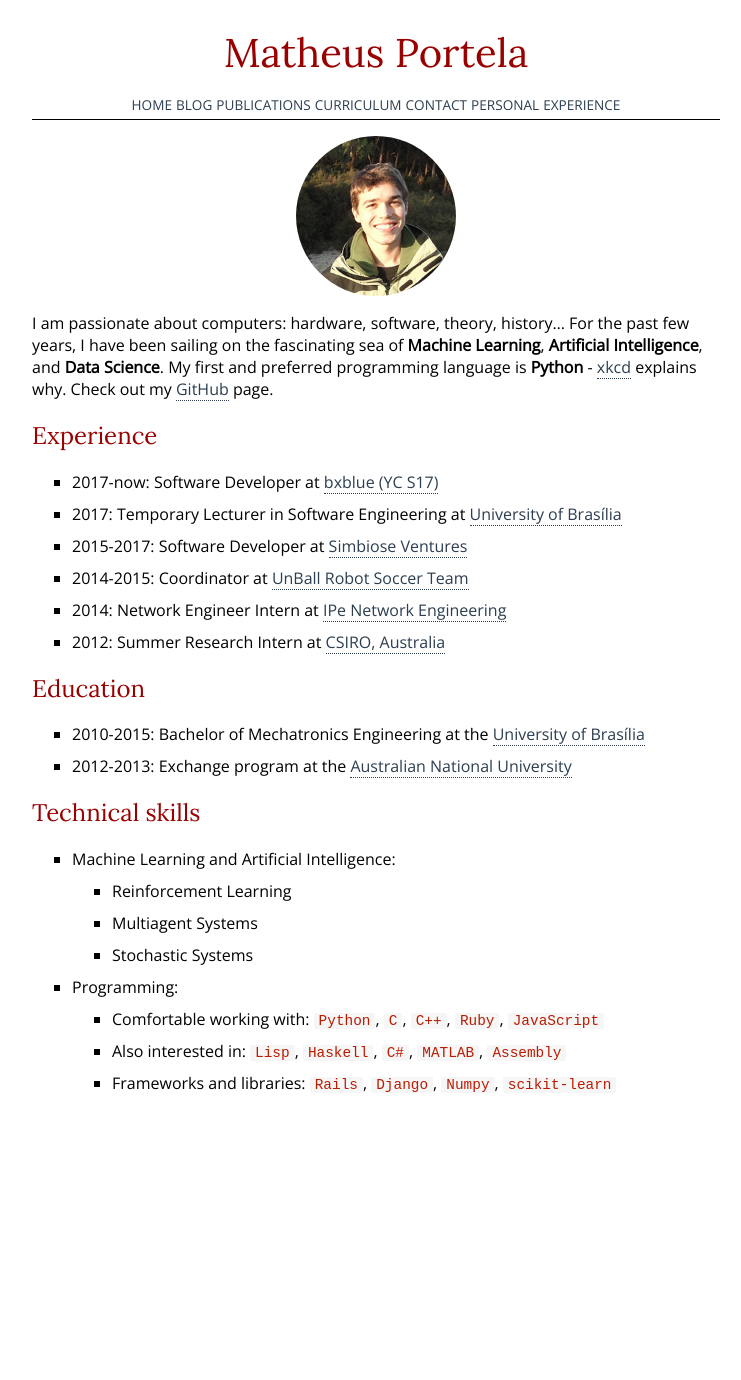
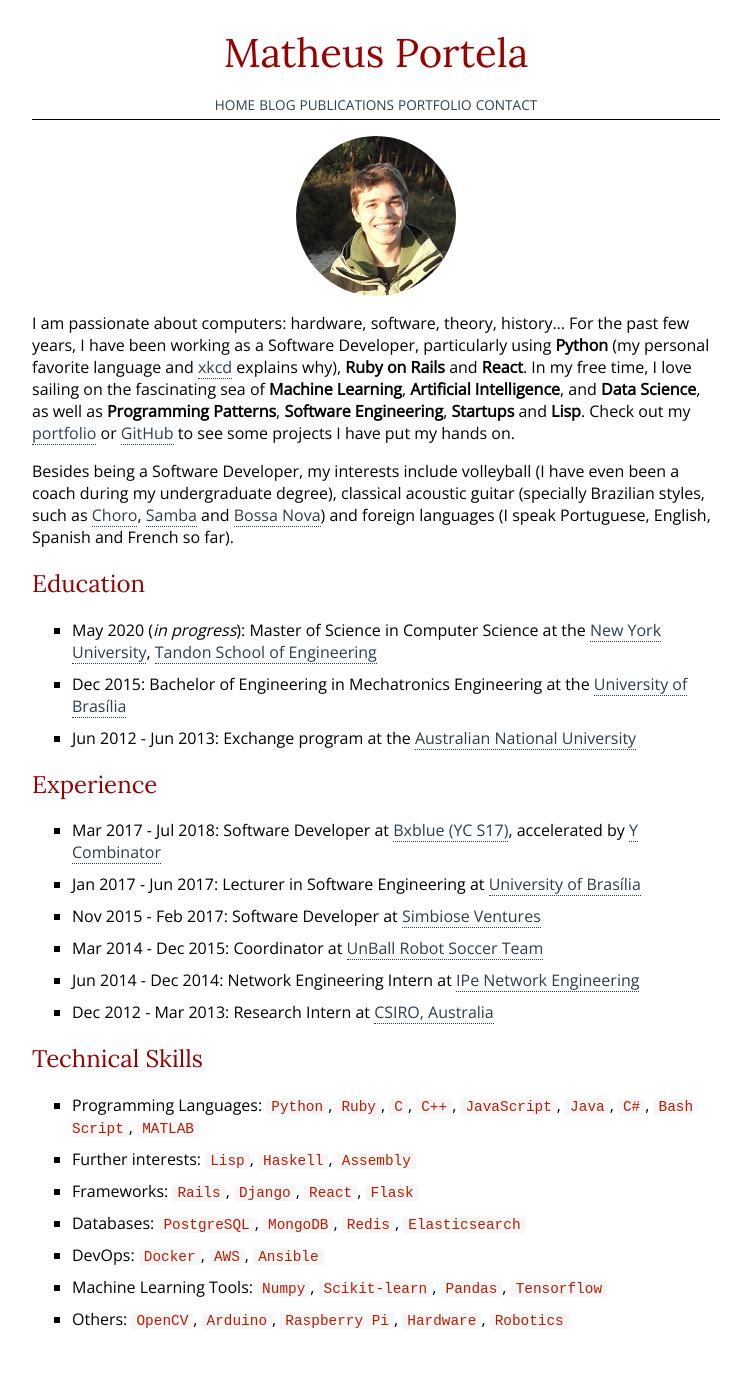
Before and after one commit to matheusportela/matheusportela.github.io, a Jekyll site: the page built from index.md, in a window 1280 px wide. Shown: the whole page, without its empty margins (264-1005 px from the left). Built offline with Jekyll 4.4.1, drawn with Linux system fonts in a browser that asks for light colours; some web fonts are replaced; before the commit the page ends 1144 px from its top, so only the background shows below that.

Commit message:
Update site

```diff
--- a/index.md
+++ b/index.md
@@ -4,26 +4,28 @@ layout: page
 
 ![](/assets/images/me.jpg){:class="avatar"}
 
-I am passionate about computers: hardware, software, theory, history... For the past few years, I have been sailing on the fascinating sea of **Machine Learning**, **Artificial Intelligence**, and **Data Science**. My first and preferred programming language is **Python** - [xkcd](http://xkcd.com/353) explains why. Check out my [GitHub](http://github.com/matheusportela/) page.
+I am passionate about computers: hardware, software, theory, history... For the past few years, I have been working as a Software Developer, particularly using **Python** (my personal favorite language and [xkcd](http://xkcd.com/353) explains why), **Ruby on Rails** and **React**. In my free time, I love sailing on the fascinating sea of **Machine Learning**, **Artificial Intelligence**, and **Data Science**, as well as **Programming Patterns**, **Software Engineering**, **Startups** and **Lisp**. Check out my [portfolio](/portfolio) or [GitHub](http://github.com/matheusportela/) to see some projects I have put my hands on.
+
+Besides being a Software Developer, my interests include volleyball (I have even been a coach during my undergraduate degree), classical acoustic guitar (specially Brazilian styles, such as [Choro](https://www.youtube.com/watch?v=xDzekDP4IKI), [Samba](https://www.youtube.com/watch?v=XoUtxWU8lW8) and [Bossa Nova](https://www.youtube.com/watch?v=5LfaYKdqfnY)) and foreign languages (I speak Portuguese, English, Spanish and French so far).
+
+## Education
+- May 2020 (_in progress_): Master of Science in Computer Science at the [New York University](http://www.nyu.edu), [Tandon School of Engineering](https://engineering.nyu.edu/)
+- Dec 2015: Bachelor of Engineering in Mechatronics Engineering at the [University of Brasília](http://www.unb.br)
+- Jun 2012 - Jun 2013: Exchange program at the [Australian National University](http://www.anu.edu.au)
 
 ## Experience
-- 2017-now: Software Developer at [bxblue (YC S17)](https://bxblue.com.br/)
-- 2017: Temporary Lecturer in Software Engineering at [University of Brasília](http://www.unb.br)
-- 2015-2017: Software Developer at [Simbiose Ventures](http://www.simbioseventures.com)
-- 2014-2015: Coordinator at [UnBall Robot Soccer Team](http://equipeunball.wordpress.com/)
-- 2014: Network Engineer Intern at [IPe Network Engineering](http://www.ipe.io/)
-- 2012: Summer Research Intern at [CSIRO, Australia](http://www.csiro.au/)
+- Mar 2017 - Jul 2018: Software Developer at [Bxblue (YC S17)](https://bxblue.com.br/), accelerated by [Y Combinator](https://blog.ycombinator.com/bxblue-is-the-only-marketplace-for-payroll-secured-loans-in-brazil/)
+- Jan 2017 - Jun 2017: Lecturer in Software Engineering at [University of Brasília](http://www.unb.br)
+- Nov 2015 - Feb 2017: Software Developer at [Simbiose Ventures](http://www.simbioseventures.com)
+- Mar 2014 - Dec 2015: Coordinator at [UnBall Robot Soccer Team](http://equipeunball.wordpress.com/)
+- Jun 2014 - Dec 2014: Network Engineering Intern at [IPe Network Engineering](http://www.ipe.io/)
+- Dec 2012 - Mar 2013: Research Intern at [CSIRO, Australia](http://www.csiro.au/)
 
-## Education
-- 2010-2015: Bachelor of Mechatronics Engineering at the [University of Brasília](http://www.unb.br)
-- 2012-2013: Exchange program at the [Australian National University](http://www.anu.edu.au)
-
-## Technical skills
-- Machine Learning and Artificial Intelligence:
-    - Reinforcement Learning
-    - Multiagent Systems
-    - Stochastic Systems
-- Programming:
-    - Comfortable working with: `Python`, `C`, `C++`, `Ruby`, `JavaScript`
-    - Also interested in: `Lisp`, `Haskell`, `C#`, `MATLAB`, `Assembly`
-    - Frameworks and libraries: `Rails`, `Django`, `Numpy`, `scikit-learn`
+## Technical Skills
+- Programming Languages: `Python`, `Ruby`, `C`, `C++`, `JavaScript`, `Java`, `C#`, `Bash Script`, `MATLAB`
+- Further interests: `Lisp`, `Haskell`, `Assembly`
+- Frameworks: `Rails`, `Django`, `React`, `Flask`
+- Databases: `PostgreSQL`, `MongoDB`, `Redis`, `Elasticsearch`
+- DevOps: `Docker`, `AWS`, `Ansible`
+- Machine Learning Tools: `Numpy`, `Scikit-learn`, `Pandas`, `Tensorflow`
+- Others: `OpenCV`, `Arduino`, `Raspberry Pi`, `Hardware`, `Robotics`
```
Also changed, not shown: contact/index.md (+2 -5 lines), curriculum/index.md (deleted, +0 -8 lines), experience/index.md (deleted, +0 -40 lines), personal/index.md (deleted, +0 -18 lines), portfolio/index.md (added, +106 -0 lines).
